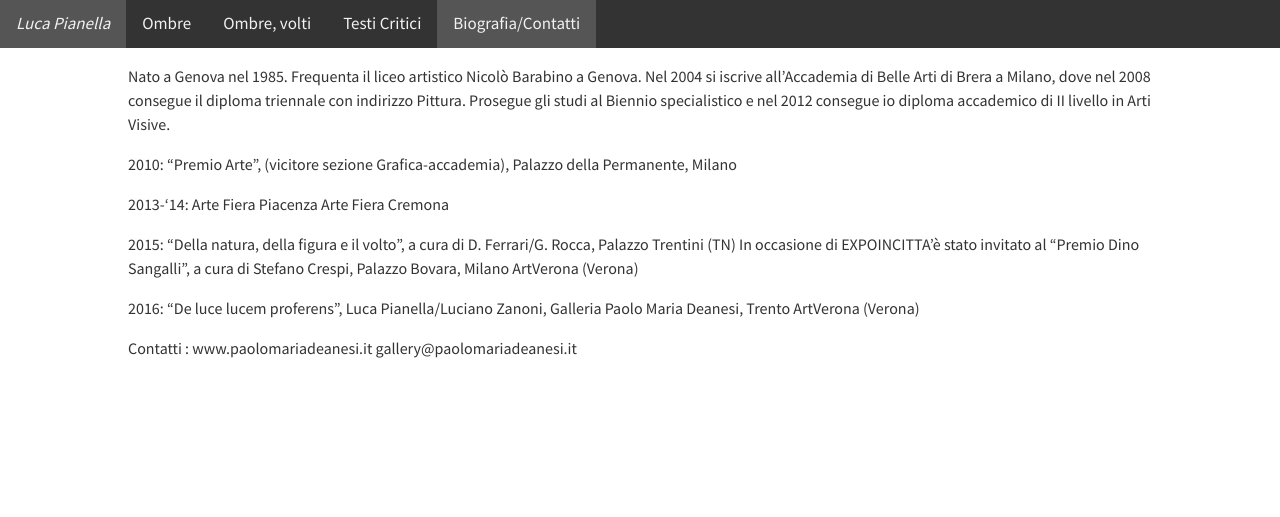
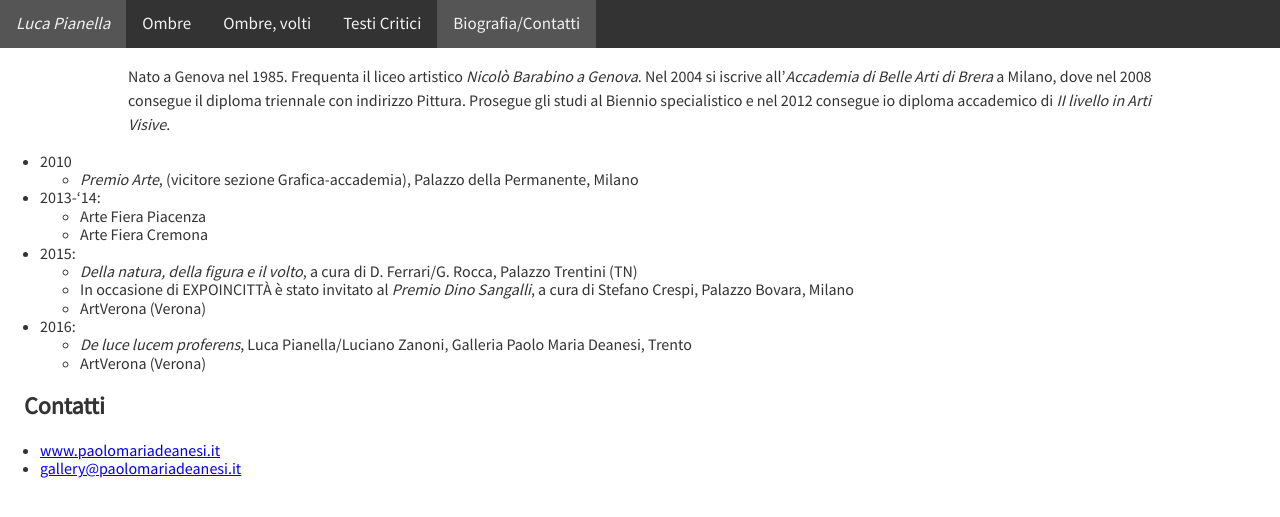
Before and after one commit to liukliuk/liukliuk.github.io, a Jekyll site: the page built from biografia-contatti/index.md, in a window 1280 px wide. Shown: the top 517 px of the page. Built offline with Jekyll 4.4.1, drawn with Linux system fonts in a browser that asks for light colours.

Commit message:
impaginazione minima

```diff
--- a/biografia-contatti/index.md
+++ b/biografia-contatti/index.md
@@ -4,25 +4,24 @@ title: Biografia/Contatti
 ---
 
 Nato a Genova nel 1985.
-Frequenta il liceo artistico Nicolò Barabino a Genova.
-Nel 2004 si iscrive all'Accademia di Belle Arti di Brera a Milano, dove nel 2008 consegue il diploma triennale con indirizzo Pittura.
-Prosegue gli studi al Biennio specialistico e nel 2012 consegue io diploma accademico di II livello in Arti Visive.
+Frequenta il liceo artistico *Nicolò Barabino a Genova*.
+Nel 2004 si iscrive all'*Accademia di Belle Arti di Brera* a Milano, dove nel 2008 consegue il diploma triennale con indirizzo Pittura.
+Prosegue gli studi al Biennio specialistico e nel 2012 consegue io diploma accademico di *II livello in Arti Visive*.
 
+* 2010
+  - *Premio Arte*, (vicitore sezione Grafica-accademia), Palazzo della Permanente, Milano
+* 2013-'14:
+  - Arte Fiera Piacenza
+  - Arte Fiera Cremona
+* 2015:
+  - *Della natura, della figura e il volto*, a cura di D. Ferrari/G. Rocca, Palazzo Trentini (TN)
+  - In occasione di EXPOINCITTÀ è stato invitato al *Premio Dino Sangalli*, a cura di Stefano Crespi, Palazzo Bovara, Milano
+  - ArtVerona (Verona)
+* 2016:
+  - *De luce lucem proferens*, Luca Pianella/Luciano Zanoni, Galleria Paolo Maria Deanesi, Trento
+  - ArtVerona (Verona)
 
+## Contatti
 
-2010: "Premio Arte", (vicitore sezione Grafica-accademia), Palazzo della Permanente, Milano
-
-2013-'14: Arte Fiera Piacenza
-          Arte Fiera Cremona
-
-2015: "Della natura, della figura e il volto", a cura di D. Ferrari/G. Rocca, Palazzo Trentini (TN)
-      In occasione di EXPOINCITTA'è stato invitato al "Premio Dino Sangalli", a cura di Stefano Crespi, Palazzo Bovara, Milano
-      ArtVerona (Verona)
-
-2016: "De luce lucem proferens", Luca Pianella/Luciano Zanoni, Galleria Paolo Maria Deanesi, Trento
-      ArtVerona (Verona)
-
-
- Contatti :
-                                                                                                                               www.paolomariadeanesi.it
-                                                                                                                               gallery@paolomariadeanesi.it
+* [www.paolomariadeanesi.it](http://www.paolomariadeanesi.it)
+* [gallery@paolomariadeanesi.it](mailto:gallery@paolomariadeanesi.it)
```
